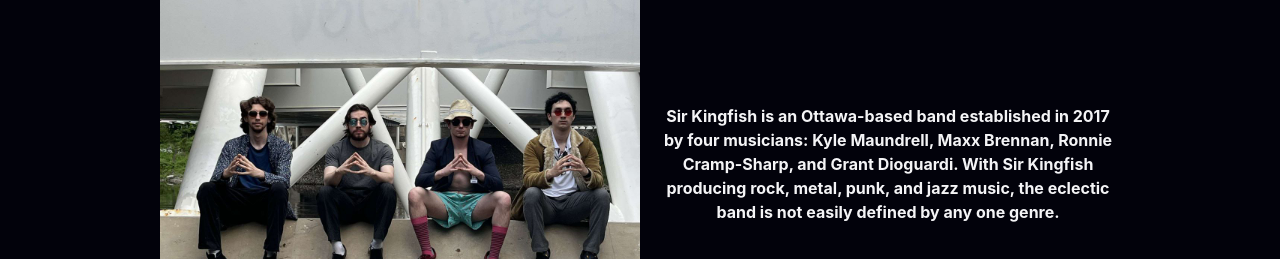
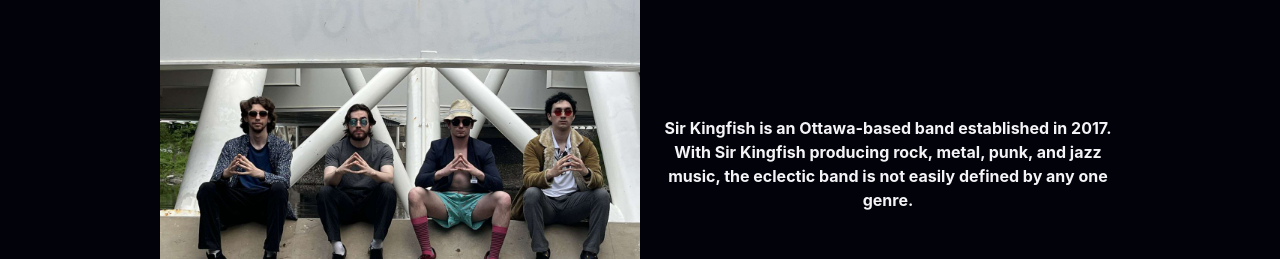
Before and after one commit to gdioguardi/sir-kingfish-site, a plain HTML site: page index.html in a window 1280 px wide. Shown: the part 693-952 px from the top of the page. Drawn offline with nearby package versions, Linux system fonts and the light colour scheme.

Commit message:
Update description

```diff
--- a/index.html
+++ b/index.html
@@ -146,11 +146,9 @@
         />
         <p class="flex-item" style="text-align: center">
           <strong
-            >Sir Kingfish is an Ottawa-based band established in 2017 by four
-            musicians: Kyle Maundrell, Maxx Brennan, Ronnie Cramp-Sharp, and
-            Grant Dioguardi. With Sir Kingfish producing rock, metal, punk, and
-            jazz music, the eclectic band is not easily defined by any one
-            genre.</strong
+            >Sir Kingfish is an Ottawa-based band established in 2017. With Sir Kingfish
+            producing rock, metal, punk, and jazz music, the eclectic band is not easily
+            defined by any one genre.</strong
           >
         </p>
       </div>
```
